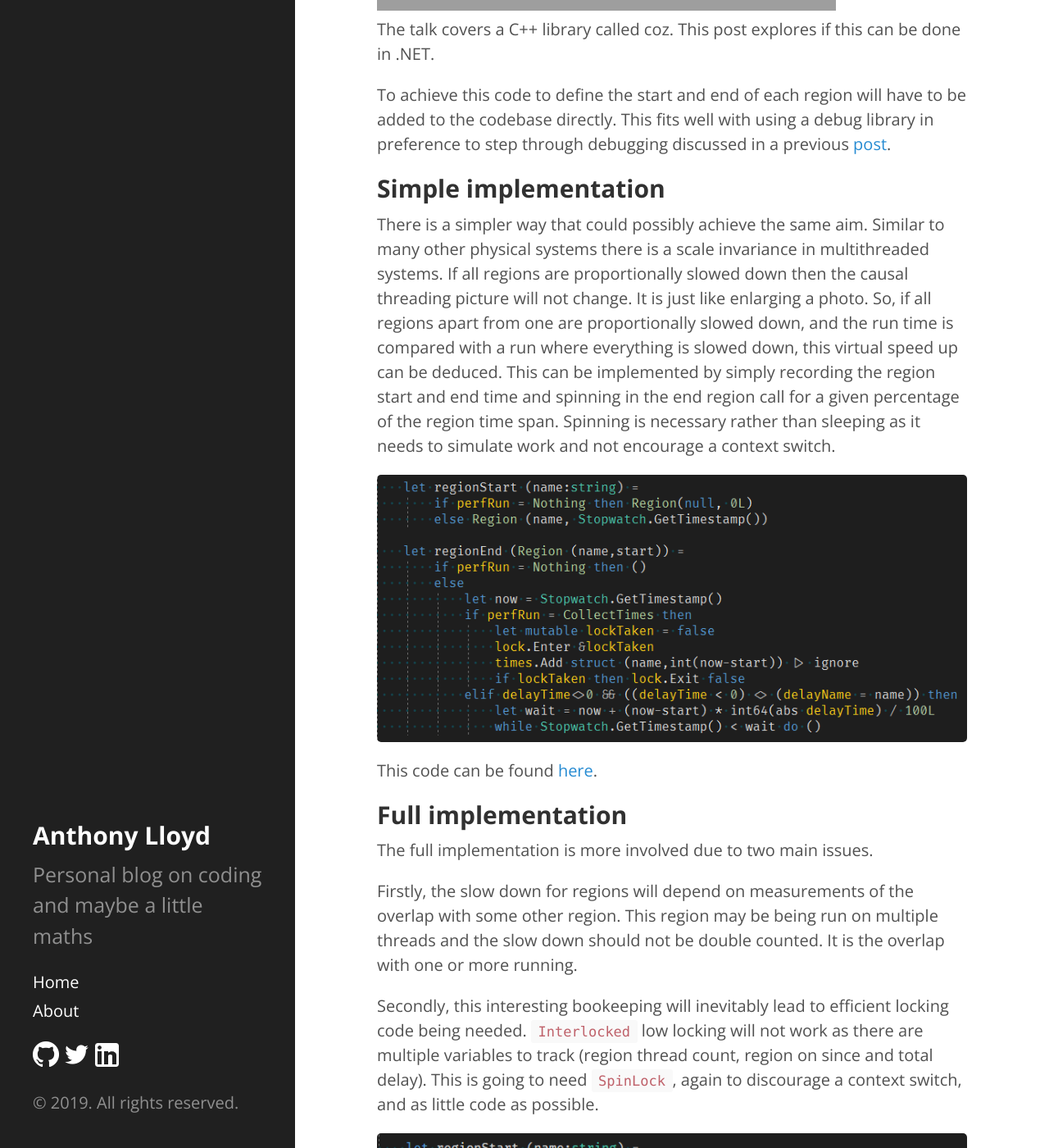
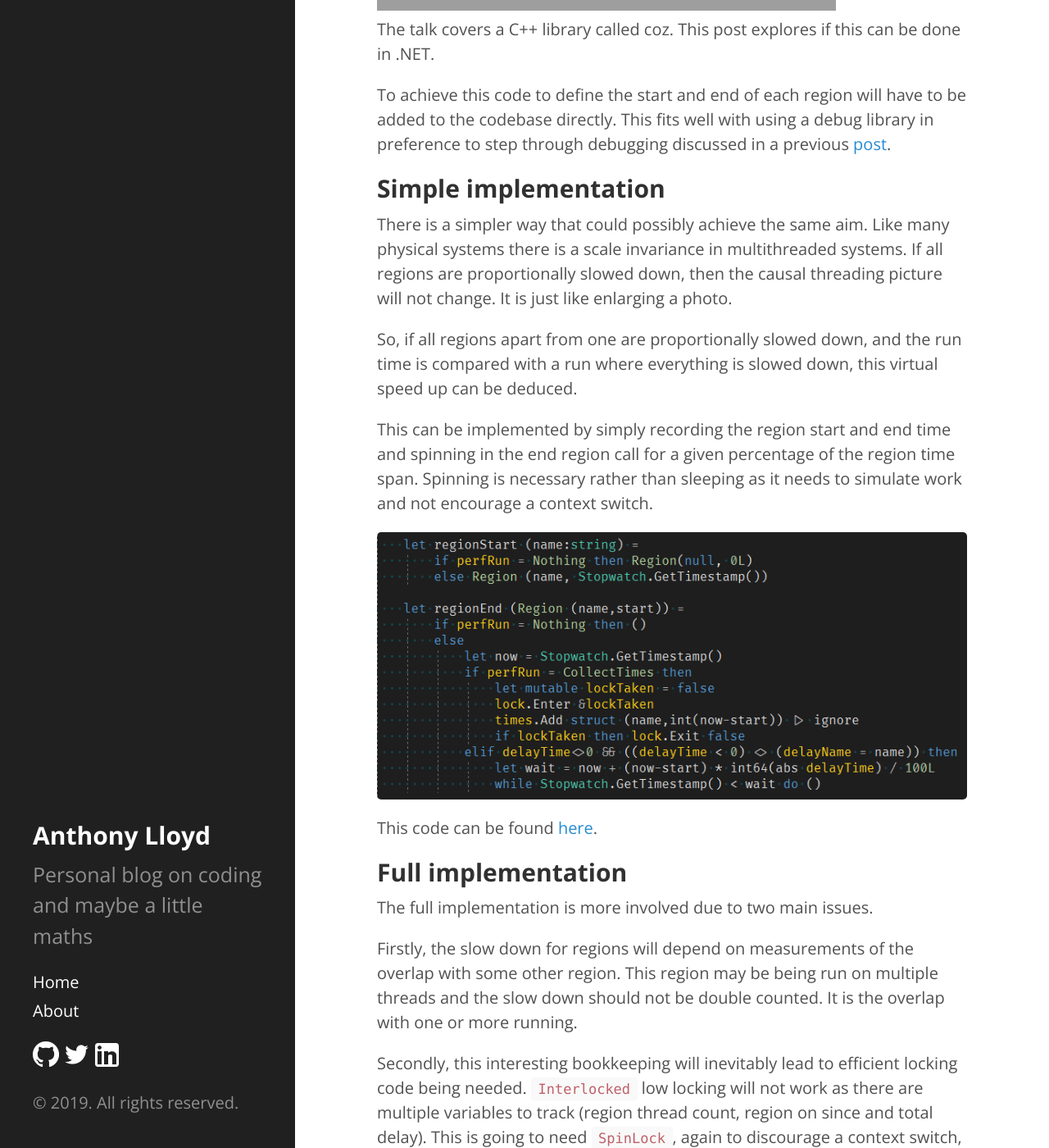
Before and after one commit to AnthonyLloyd/AnthonyLloyd.github.io, a Jekyll site: the page built from _posts/2019-10-11-causal-profiling.html, in a window 1280 px wide and 1400 px high, scrolled down 622 px. Shown: the whole window at 82% size. Built offline with Jekyll 4.4.1, drawn with Linux system fonts in a browser that asks for light colours; some web fonts are replaced; comment, search, counter and statistics services are not loaded; some of the changed text lies outside the part shown; grey boxes are pictures that could not be loaded.

Commit message:
spelling

```diff
--- a/_posts/2019-10-11-causal-profiling.html
+++ b/_posts/2019-10-11-causal-profiling.html
@@ -14,10 +14,10 @@
 This fits well with using a debug library in preference to step through debugging discussed in a previous <a href="{% post_url 2017-04-30-kicking-the-debugger %}">post</a>.</p>
 <h2>Simple implementation</h2>
 <p>There is a simpler way that could possibly achieve the same aim.
-Similar to many other physical systems there is a scale invariance in multithreaded systems.
-If all regions are proportionally slowed down then the causal threading picture will not change. It is just like enlarging a photo.
-So, if all regions apart from one are proportionally slowed down, and the run time is compared with a run where everything is slowed down, this virtual speed up can be deduced.
-This can be implemented by simply recording the region start and end time and spinning in the end region call for a given percentage of the region time span.
+Like many physical systems there is a scale invariance in multithreaded systems.
+If all regions are proportionally slowed down, then the causal threading picture will not change. It is just like enlarging a photo.</p>
+<p>So, if all regions apart from one are proportionally slowed down, and the run time is compared with a run where everything is slowed down, this virtual speed up can be deduced.</p>
+<p>This can be implemented by simply recording the region start and end time and spinning in the end region call for a given percentage of the region time span.
 Spinning is necessary rather than sleeping as it needs to simulate work and not encourage a context switch.</p>
 <img src="/{{site.baseurl}}public/perf/CausalSimple.png" title="PerfSimple.fs"/>
 <p>This code can be found <a href="https://github.com/AnthonyLloyd/Causal/blob/master/dbg/PerfSimple.fs">here</a>.</p>
@@ -26,17 +26,17 @@
 <p>Firstly, the slow down for regions will depend on measurements of the overlap with some other region.
 This region may be being run on multiple threads and the slow down should not be double counted.
 It is the overlap with one or more running.</p>
-<p>Secondly, this interesting bookeeping will inevitably lead to efficient locking code being needed.
+<p>Secondly, this interesting bookkeeping will inevitably lead to efficient locking code being needed.
 <code>Interlocked</code> low locking will not work as there are multiple variables to track (region thread count, region on since and total delay).
 This is going to need <code>SpinLock</code>, again to discourage a context switch, and as little code as possible.</p>
 <img src="/{{site.baseurl}}public/perf/CausalFull.png" title="Perf.fs"/>
 <p>This code can be found <a href="https://github.com/AnthonyLloyd/Causal/blob/master/dbg/Perf.fs">here</a>.</p>
 <h2>Statistics</h2>
-<p>These measurments need to be run for an array of code delay percentages for each region defined.
+<p>These measurements need to be run for an array of code delay percentages for each region defined.
 This defines an iteration.
-This has to be repeated a number of times and the results are summerised after each iterations.</p>
-<p>The summary statisics are the median and standard error after outliers are removed.
-Outliers are defined as measurements outside of 3 times MAD as defined in a previous <a href="{% post_url 2016-10-21-MAD-Outliers %}">post</a>.</p>
+This has to be repeated a number of times and the results are summarised after each iteration.</p>
+<p>The summary statistics are the median and standard error after outliers are removed.
+Outliers are defined as measurements outside of 3 times MAD as described in a previous <a href="{% post_url 2016-10-21-MAD-Outliers %}">post</a>.</p>
 <p>Causal profiling...
 Iterations: 300</p>
 <table>
```
Also changed, not shown: other parts of _posts/2019-10-11-causal-profiling.html (+1 -1 lines), 1 other file.
